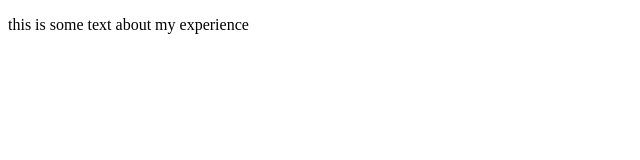
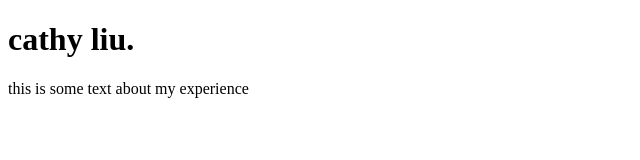
Before and after one commit to cat-liu/cat-liu.github.io, a plain HTML site: page index.html in a window 1280 px wide. Shown: the whole page, without its empty margins (0-640 px from the left). Drawn offline with Linux system fonts and the light colour scheme.

Commit message:
Update index.html

```diff
--- a/index.html
+++ b/index.html
@@ -4,7 +4,7 @@
         <title>Cathy Liu</title>
     </head>
     <body>
-        <title>cathy liu.</title>
+        <h1>cathy liu.</h1>
         <p>this is some text about my experience</p>
     </body>
 </html>
```
